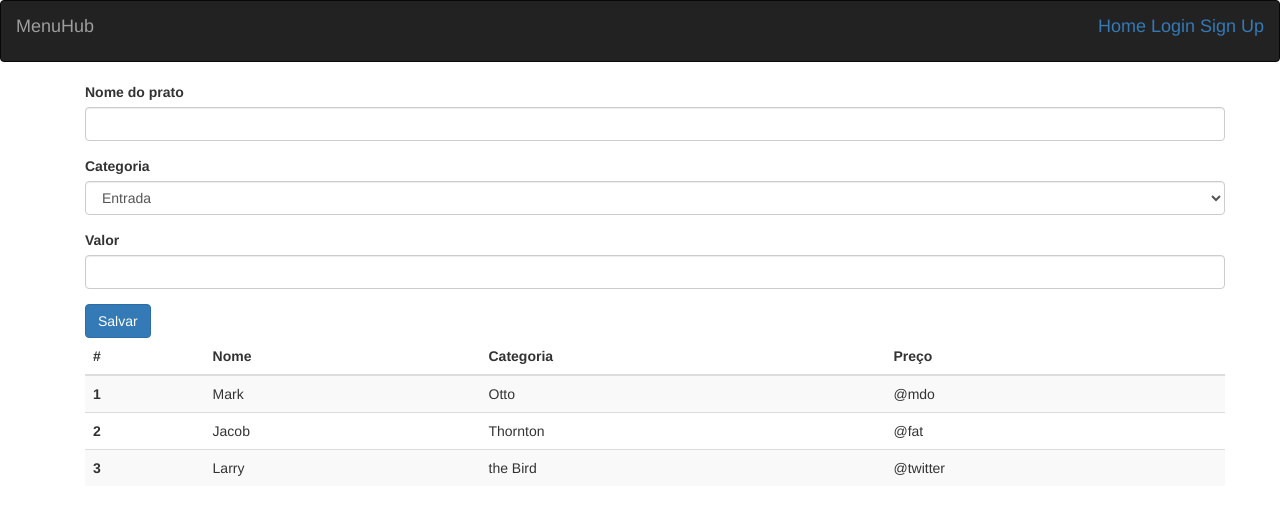
After one commit to matheusbeaumord/ManuHub, a Flask app: template templates/menu.html in a window 1280 px wide. The commit adds this page. Shown: the top 515 px of the page. Run offline with Flask 3, Linux system fonts and the light colour scheme; the template is opened without the code that fills it, so the values that code supplies are empty; parts of the project's set-up code (start-up, migrations or seed data) failed here and were passed over; some libraries are stand-ins or nearby versions.

Commit message:
feat: start menu implementation

```diff
--- a/app.py
+++ b/app.py
@@ -46,6 +46,17 @@ class User(UserMixin, db.Model):
         return User.query.get(int(id))
 
 
+class Menu(db.Model):
+    # primary keys are required by SQLAlchemy
+    id = db.Column(db.Integer, primary_key=True)
+    nome = db.Column(db.String(64), index=True)
+    categoria = db.Column(db.String(120), index=True, unique=True)
+    valor = db.Column(db.Integer())
+
+    def load_menu(id):
+        return Menu.query.get(int(id))
+
+
 # applications routes.
 @app.route("/")
 def index():
@@ -75,7 +86,7 @@ def login_post():
 
     # if the above check passes, then we know the user has the right credentials
     login_user(user, remember=remember)
-    return redirect(url_for('profile'))
+    return redirect(url_for('menu'))
 
 
 @app.route('/signup')
@@ -109,13 +120,41 @@ def signup_post():
     return redirect(url_for('login'))
 
 
-@app.route('/profile')
+@app.route('/menu')
 @login_required
-def profile():
-    return render_template('profile.html', name=current_user.username)
+def menu():
+    return render_template('menu.html', name=current_user.username)
+
+
+@app.route('/menu', methods=['POST'])
+def menu_post():
+    nome = request.form.get('nome')
+    categoria = request.form.get('categoria')
+    valor = request.form.get('valor')
+
+    prato = Menu.query.filter_by(nome=nome).first()
+
+    if prato:
+        flash('Um prato com esse nome ja foi cadastrado')
+        return redirect(url_for('menu'))
+
+    new_prato = Menu(nome=nome, categoria=categoria,
+                     valor=valor)
+
+    # add the new user to the database
+    db.session.add(new_prato)
+    db.session.commit()
+
+    flash('Success')
+    return redirect(url_for('menu'))
 
 
 @app.route('/logout')
 def logout():
     logout_user()
     return redirect(url_for('index'))
+
+
+if __name__ == '__main__':
+    db.create_all()
+    app.run(debug=True)
--- a/templates/application.html
+++ b/templates/application.html
@@ -12,8 +12,8 @@
                 Home
             </a>
             {% if current_user.is_authenticated %}
-                <a href="{{ url_for('profile') }}" class="navbar-item">
-                    Profile
+                <a href="{{ url_for('menu') }}" class="navbar-item">
+                    Menu
                 </a>
             {% endif %}
             {% if not current_user.is_authenticated %}
@@ -30,15 +30,6 @@
                 </a>
             {% endif %}
         </ul>
-        <!-- <ul class="nav navbar-nav navbar-right">
-            <li class="active">
-
-                <a href="main">
-                    <span class="glyphicon glyphicon-log-in"></span>
-                    Login
-                </a>
-        </li> -->
-        </ul>
     </div>
 </nav>
 {% endblock %}
--- /dev/null
+++ b/templates/menu.html
@@ -0,0 +1,63 @@
+{% extends "application.html" %}
+
+{% block html_attribs %} lang pt_BR="BR"{% endblock %}
+
+{% block title %}Index{% endblock %}
+
+{% block content %}
+<div class="container">
+  <div class="container">
+    <form method="POST" action="/menu">
+      <div class="form-group">
+        <label for="exampleFormControlInput1">Nome do prato</label>
+        <input type="email" class="form-control" id="nome" name="nome">
+      </div>
+      <div class="form-group">
+        <label for="exampleFormControlSelect1">Categoria</label>
+        <select class="form-control" id="categoria" name="categoria">
+          <option name="entrada">Entrada</option>
+          <option name="principal">Principal</option>
+          <option name="sobremesa">Sobremesa</option>
+        </select>
+      </div>
+      <div class="form-group">
+        <label for="exampleFormControlTextarea1">Valor</label>
+        <input type="number" class="form-control" id="valor" name="valor"></textarea>
+      </div>
+      <button type="button" class="btn btn-primary">Salvar</button>
+    </form>
+  </div >
+  <div class="container">
+    <table class="table table-striped">
+      <thead>
+        <tr>
+          <th scope="col">#</th>
+          <th scope="col">Nome</th>
+          <th scope="col">Categoria</th>
+          <th scope="col">Preço</th>
+        </tr>
+      </thead>
+      <tbody>
+        <tr>
+          <th scope="row">1</th>
+          <td>Mark</td>
+          <td>Otto</td>
+          <td>@mdo</td>
+        </tr>
+        <tr>
+          <th scope="row">2</th>
+          <td>Jacob</td>
+          <td>Thornton</td>
+          <td>@fat</td>
+        </tr>
+        <tr>
+          <th scope="row">3</th>
+          <td>Larry</td>
+          <td>the Bird</td>
+          <td>@twitter</td>
+        </tr>
+      </tbody>
+    </table>
+  </div >
+</div>
+{% endblock %}
```
Also changed, not shown: templates/profile.html (deleted, +0 -11 lines).
